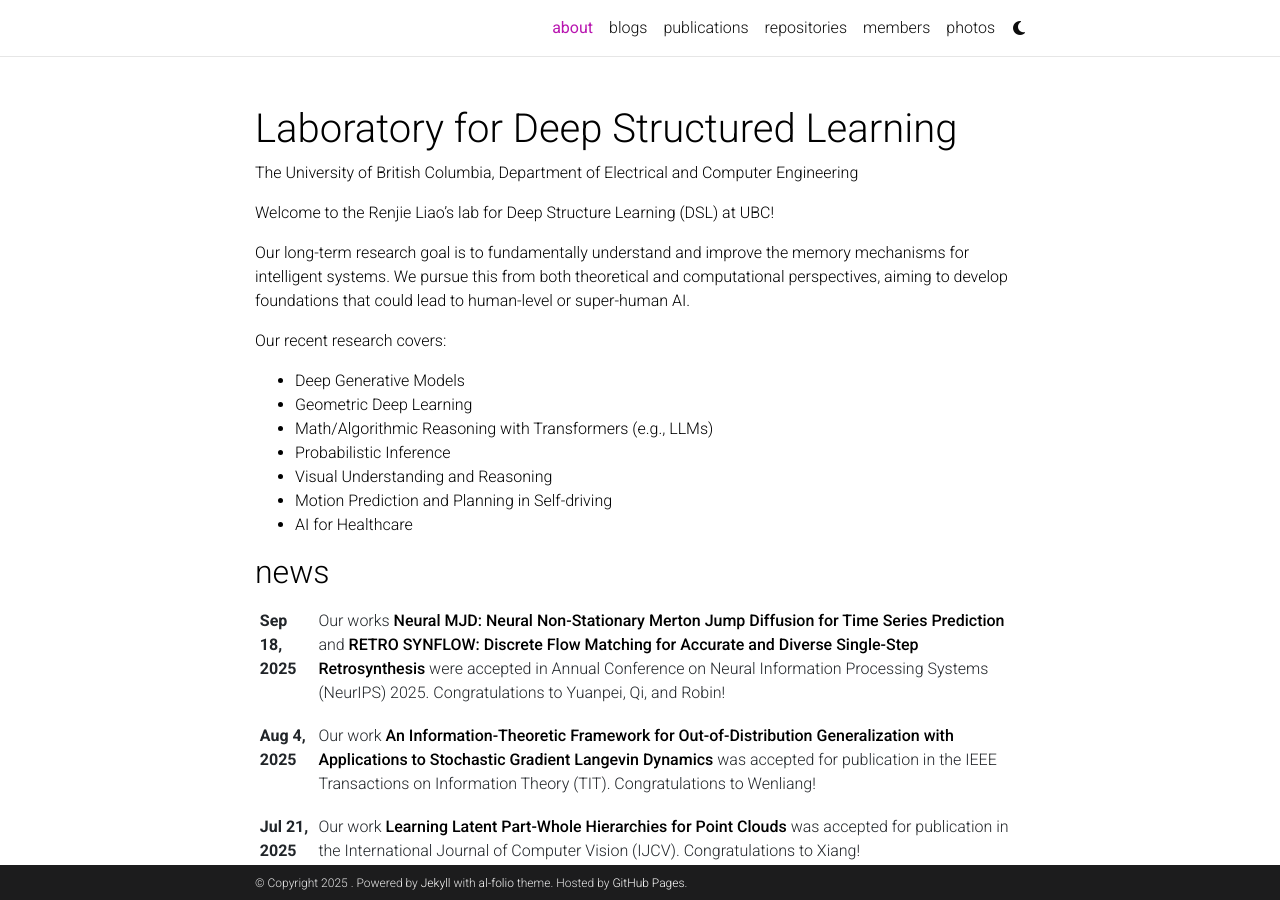
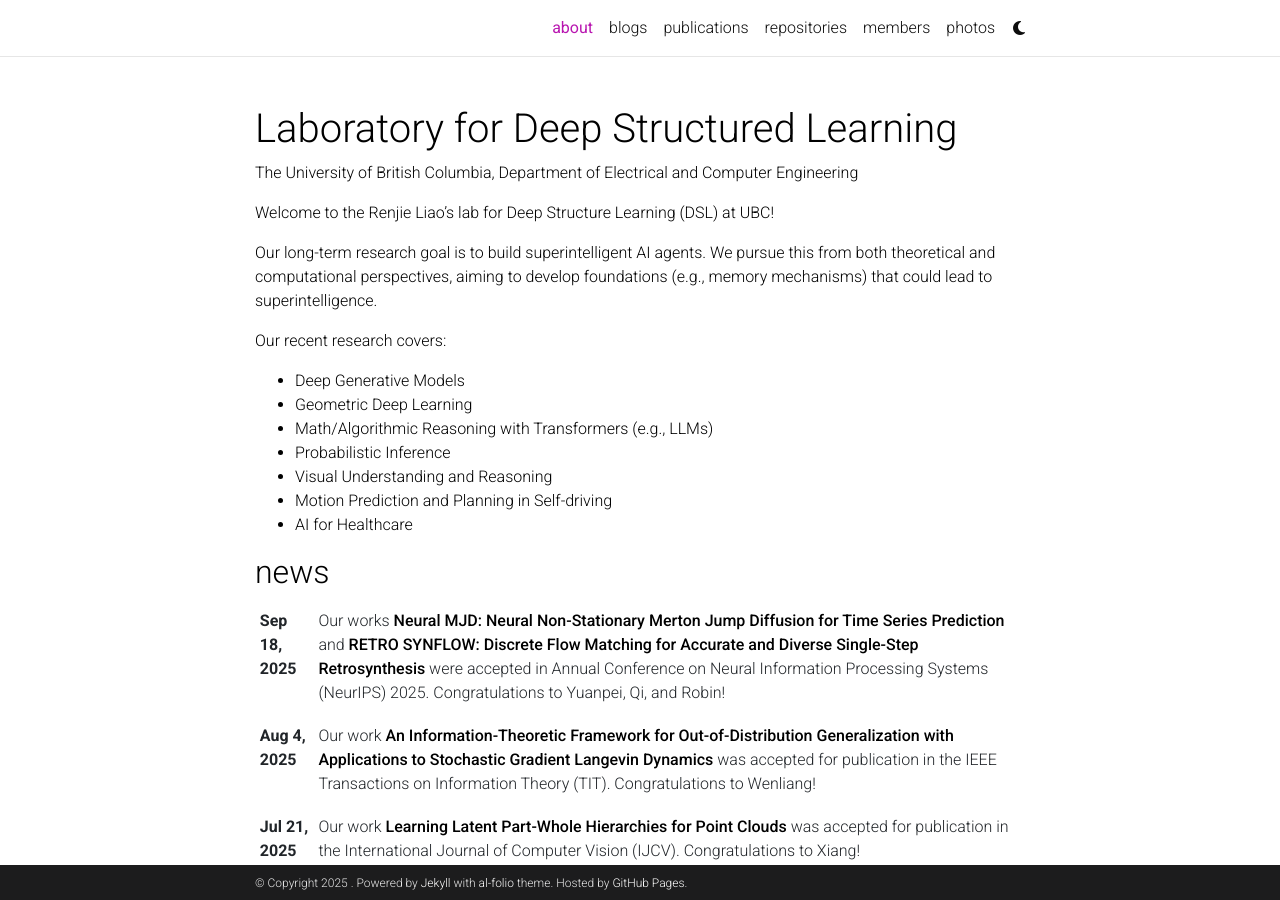
Before and after one commit to DSL-Lab/DSL-Lab.github.io, a Jekyll site: the page built from _pages/about.md, in a window 1280 px wide and 900 px high. Built offline with Jekyll 4.4.1, drawn with Linux system fonts in a browser that asks for light colours; comment, search, counter and statistics services are not loaded; a style sheet for code colours, icons or effects is not loaded.

Commit message:
update group info

```diff
--- a/_pages/about.md
+++ b/_pages/about.md
@@ -26,8 +26,8 @@ Welcome to the Renjie Liao's lab for Deep Structure Learning (DSL) at UBC!
 2. Reasoning: building machines that can perform automated inference
 3. Understanding deep learning -->
 
-Our long-term research goal is to fundamentally understand and improve the memory mechanisms for intelligent systems.
-We pursue this from both theoretical and computational perspectives, aiming to develop foundations that could lead to human-level or super-human AI.
+Our long-term research goal is to build superintelligent AI agents.
+We pursue this from both theoretical and computational perspectives, aiming to develop foundations (e.g., memory mechanisms) that could lead to superintelligence.
 
 Our recent research covers:
 - Deep Generative Models
```
